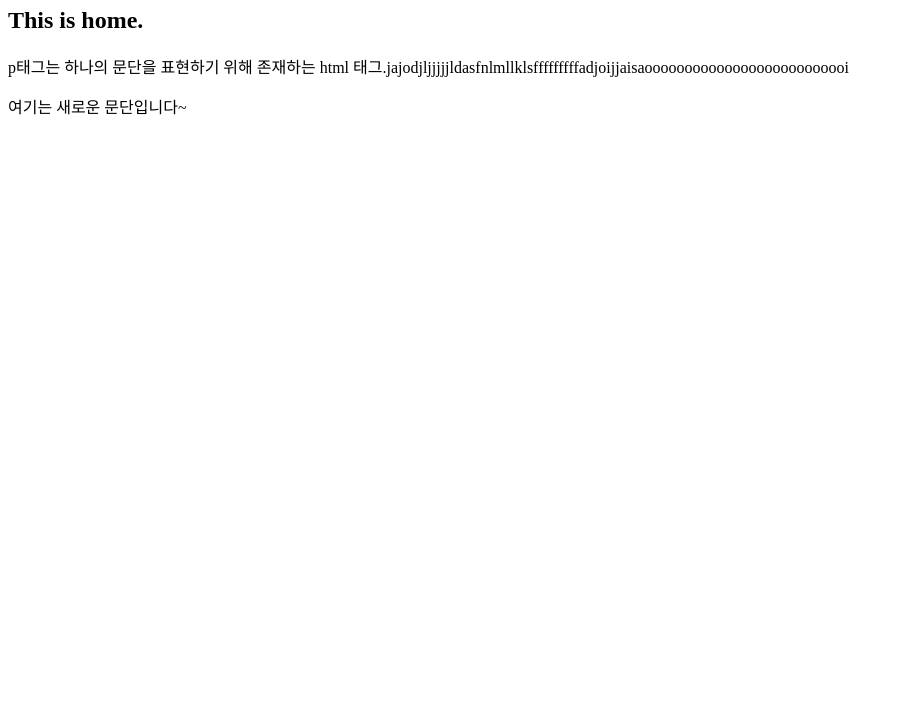
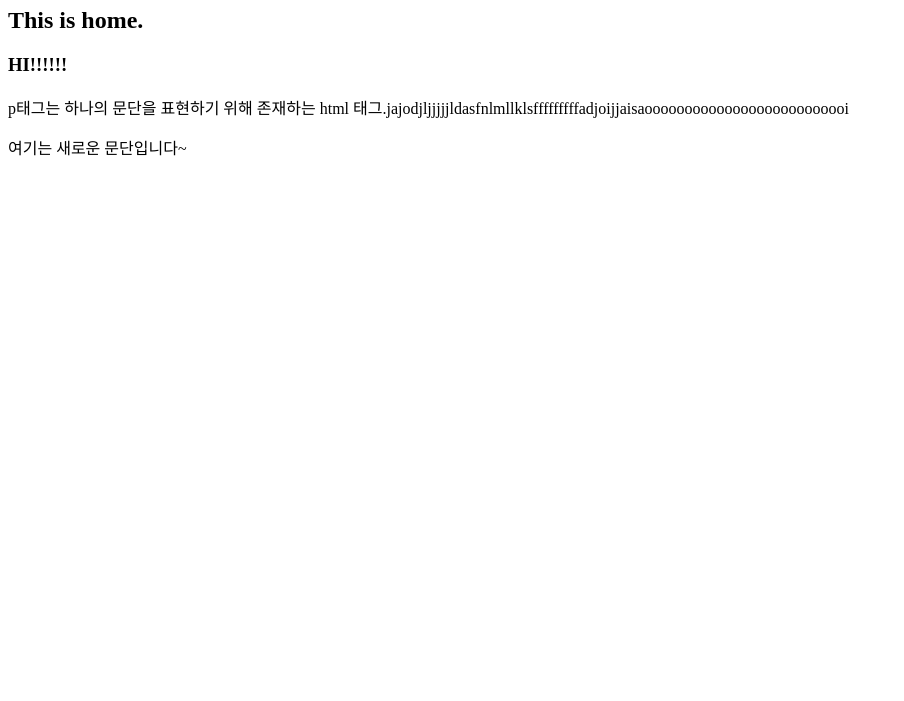
Before and after one commit to irenebyun/irenebyun.github.io, a plain HTML site: page index.html in a window 1280 px wide. Shown: the part 99-800 px from the top of the page, without its empty margins (0-904 px from the left). Drawn offline with Linux system fonts and the light colour scheme.

Commit message:
add develop

```diff
--- a/index.html
+++ b/index.html
@@ -7,6 +7,7 @@ html>
 <body>
 <h1>Home</h1>
 <h2>This is home.</h2>
+<h3> HI!!!!!! </h3>
 <p>p태그는 하나의 문단을 표현하기 위해 존재하는 html 태그.jajodjljjjjjldasfnlmllklsfffffffffadjoijjaisaoooooooooooooooooooooooooi</p>
 <p>여기는 새로운 문단입니다~</p>
 
```
